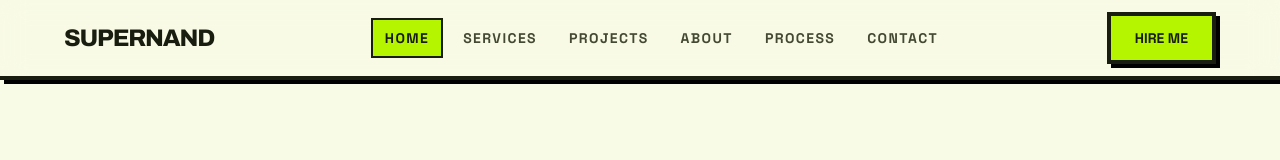
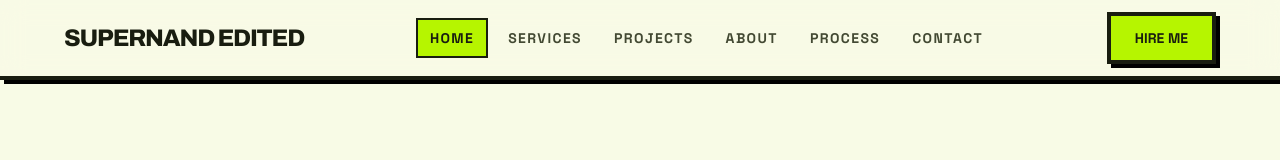
Before and after one commit to anandaadityap/supernand, a Next.js app: page / in a window 1280 px wide. Shown: the top 160 px of the page. Built offline with nearby package versions, Linux system fonts and the light colour scheme.

Commit message:
chore: update branding text in navbar to include EDITED suffix

```diff
--- a/src/components/sections/Navbar.tsx
+++ b/src/components/sections/Navbar.tsx
@@ -132,7 +132,7 @@ export default function Navbar() {
           }}
           className="text-2xl font-archivo font-black tracking-tighter text-brand-text"
         >
-          SUPERNAND
+          SUPERNAND EDITED
         </Link>
 
         {/* Desktop Nav */}
```
